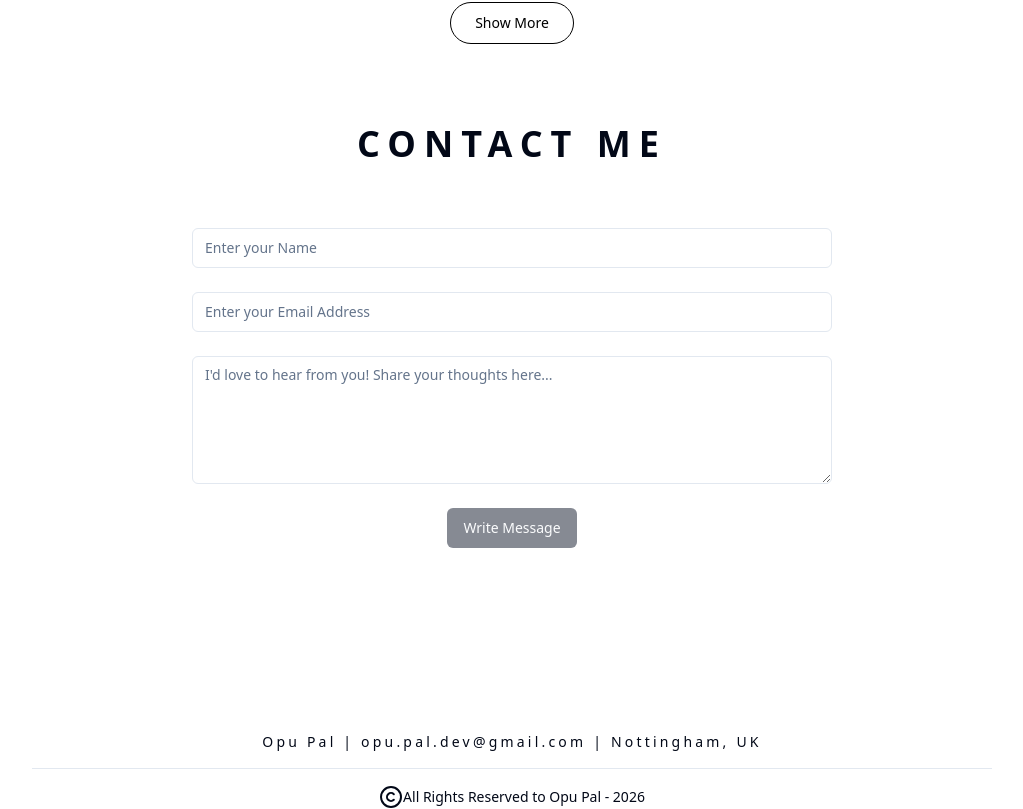
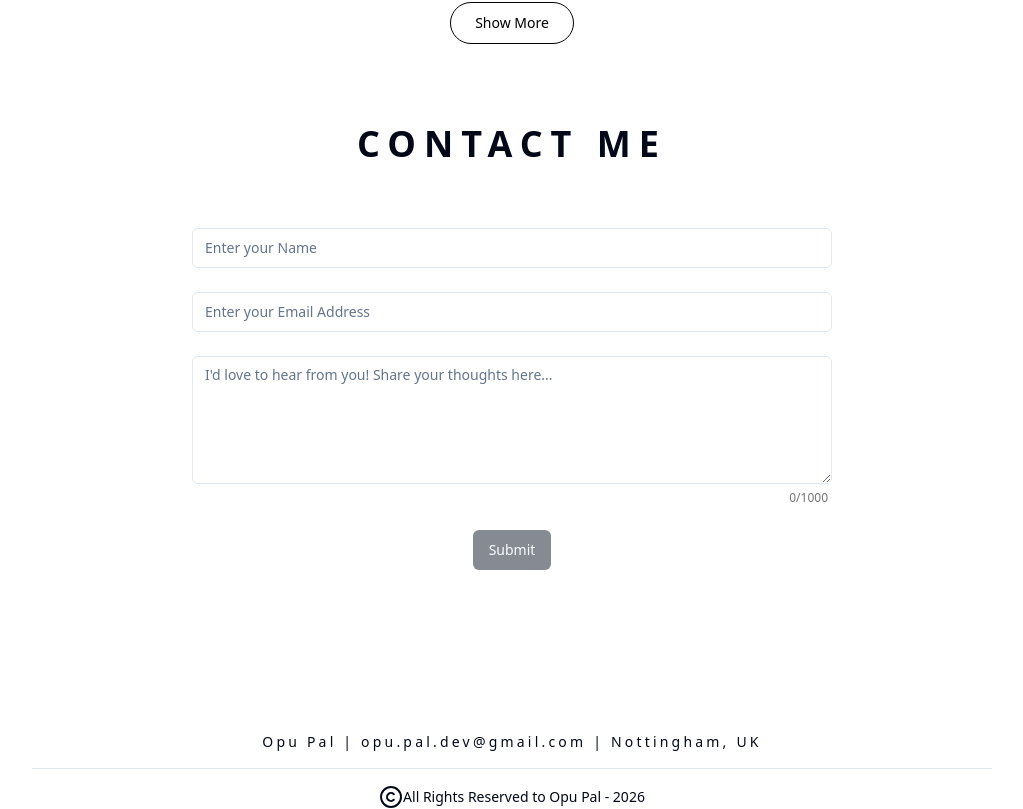
Before and after one commit to opurbo007/portfolio, a Next.js app: page / in a window 1280 px wide. Shown: the part 2665-3474 px from the top of the page, without its empty margins (128-1151 px from the left). Built offline with nearby package versions, Linux system fonts and the light colour scheme.

Commit message:
refactor Contact component: enhance form validation, improve error handling, and streamline user input management

```diff
--- a/src/components/Contact.tsx
+++ b/src/components/Contact.tsx
@@ -1,92 +1,207 @@
 "use client";
 import axios from "axios";
-import { useEffect, useState } from "react";
+import { useState } from "react";
 import toast from "react-hot-toast";
 import { Button } from "./ui/button";
 import { Input } from "./ui/input";
 import { Textarea } from "./ui/textarea";
+
+type FormData = {
+  name: string;
+  email: string;
+  message: string;
+};
+
+type FormErrors = {
+  name?: string;
+  email?: string;
+  message?: string;
+};
+
+const EMAIL_REGEX = /^[^\s@]+@[^\s@]+\.[^\s@]+$/;
+
+const validate = (data: FormData): FormErrors => {
+  const errors: FormErrors = {};
+
+  if (!data.name.trim()) {
+    errors.name = "Name is required";
+  } else if (data.name.trim().length < 2) {
+    errors.name = "Name must be at least 2 characters";
+  } else if (data.name.trim().length > 50) {
+    errors.name = "Name must be under 50 characters";
+  }
+
+  if (!data.email.trim()) {
+    errors.email = "Email is required";
+  } else if (!EMAIL_REGEX.test(data.email.trim())) {
+    errors.email = "Please enter a valid email address";
+  }
+
+  if (!data.message.trim()) {
+    errors.message = "Message is required";
+  } else if (data.message.trim().length < 10) {
+    errors.message = "Message must be at least 10 characters";
+  } else if (data.message.trim().length > 1000) {
+    errors.message = "Message must be under 1000 characters";
+  }
+
+  return errors;
+};
+
 const Contact = () => {
-  const [userMessage, setUserMessage] = useState({
+  const [userMessage, setUserMessage] = useState<FormData>({
     name: "",
     email: "",
     message: "",
   });
-
-  const [disable, setDisable] = useState(false);
+  const [errors, setErrors] = useState<FormErrors>({});
+  const [touched, setTouched] = useState<Record<keyof FormData, boolean>>({
+    name: false,
+    email: false,
+    message: false,
+  });
   const [loading, setLoading] = useState(false);
 
-  useEffect(() => {
-    if (userMessage.email.length > 0 && userMessage.message.length > 0) {
-      setDisable(false);
-    } else {
-      setDisable(true);
+  const formErrors = validate(userMessage);
+  const isValid = Object.keys(formErrors).length === 0;
+
+  const handleChange = (field: keyof FormData, value: string) => {
+    setUserMessage((prev) => ({ ...prev, [field]: value }));
+    if (touched[field]) {
+      setErrors(validate({ ...userMessage, [field]: value }));
     }
-  }, [userMessage]);
+  };
+
+  const handleBlur = (field: keyof FormData) => {
+    setTouched((prev) => ({ ...prev, [field]: true }));
+    setErrors(validate(userMessage));
+  };
 
   const msgSend = async () => {
+    setTouched({ name: true, email: true, message: true });
+    const validationErrors = validate(userMessage);
+    setErrors(validationErrors);
+
+    if (Object.keys(validationErrors).length > 0) {
+      toast.error("Please fix the errors before submitting");
+      return;
+    }
+
     try {
       setLoading(true);
-      const res = await axios.post("/api/contact", {
-        name: userMessage.name,
-        email: userMessage.email,
-        message: userMessage.message,
+      await axios.post("/api/contact", {
+        name: userMessage.name.trim(),
+        email: userMessage.email.trim(),
+        message: userMessage.message.trim(),
       });
 
       toast.success("Successfully sent");
-      setUserMessage({
-        name: "",
-        email: "",
-        message: "",
-      });
-    } catch (error: any) {
+      setUserMessage({ name: "", email: "", message: "" });
+      setErrors({});
+      setTouched({ name: false, email: false, message: false });
+    } catch (error) {
       toast.error("Error sending message");
     } finally {
       setLoading(false);
     }
   };
+
+  const handleKeyDown = (e: React.KeyboardEvent<HTMLFormElement>) => {
+    if (e.key === "Enter" && (e.metaKey || e.ctrlKey)) {
+      e.preventDefault();
+      msgSend();
+    }
+  };
+
+  const fieldError = (field: keyof FormData) =>
+    touched[field] ? errors[field] : undefined;
+
   return (
-    <div className="h-full sm:h-[40rem] py-8 ">
+    <div className="h-full sm:h-[40rem] py-8">
       <div>
         <h2 className="flex items-center justify-center font-semibold text-4xl pb-16 tracking-[0.5rem] text-center">
           CONTACT ME
         </h2>
       </div>
 
-      <div>
-        <div className="flex items-center flex-col gap-6 dark:text-slate-950">
+      <form
+        onKeyDown={handleKeyDown}
+        onSubmit={(e) => {
+          e.preventDefault();
+          msgSend();
+        }}
+        className="flex items-center flex-col gap-6"
+        noValidate
+      >
+        <div className="w-3/4 sm:w-1/2 space-y-1.5">
           <Input
             type="text"
             placeholder="Enter your Name"
-            className="w-3/4 sm:w-1/2 dark:bg-slate-50"
+            className={`dark:bg-slate-50 ${
+              fieldError("name")
+                ? "border-red-500 focus-visible:ring-red-500"
+                : ""
+            }`}
             value={userMessage.name}
-            onChange={(e) =>
-              setUserMessage({ ...userMessage, name: e.target.value })
-            }
+            onChange={(e) => handleChange("name", e.target.value)}
+            onBlur={() => handleBlur("name")}
+            maxLength={50}
+            aria-invalid={!!fieldError("name")}
           />
+          {fieldError("name") && (
+            <p className="text-xs text-red-500 px-1">{fieldError("name")}</p>
+          )}
+        </div>
+
+        <div className="w-3/4 sm:w-1/2 space-y-1.5">
           <Input
             type="email"
             placeholder="Enter your Email Address"
-            className="w-3/4 sm:w-1/2 dark:bg-slate-50"
+            className={`dark:bg-slate-50 ${
+              fieldError("email")
+                ? "border-red-500 focus-visible:ring-red-500"
+                : ""
+            }`}
             value={userMessage.email}
-            onChange={(e) =>
-              setUserMessage({ ...userMessage, email: e.target.value })
-            }
+            onChange={(e) => handleChange("email", e.target.value)}
+            onBlur={() => handleBlur("email")}
+            aria-invalid={!!fieldError("email")}
           />
+          {fieldError("email") && (
+            <p className="text-xs text-red-500 px-1">{fieldError("email")}</p>
+          )}
+        </div>
+
+        <div className="w-3/4 sm:w-1/2 space-y-1.5">
           <Textarea
-            className="w-3/4 sm:w-1/2 h-32 dark:bg-slate-50 text-wrap"
-            placeholder={
-              "I'd love to hear from you! Share your thoughts here..."
-            }
+            className={`h-32 dark:bg-slate-50 text-wrap ${
+              fieldError("message")
+                ? "border-red-500 focus-visible:ring-red-500"
+                : ""
+            }`}
+            placeholder="I'd love to hear from you! Share your thoughts here..."
             value={userMessage.message}
-            onChange={(e) =>
-              setUserMessage({ ...userMessage, message: e.target.value })
-            }
+            onChange={(e) => handleChange("message", e.target.value)}
+            onBlur={() => handleBlur("message")}
+            maxLength={1000}
+            aria-invalid={!!fieldError("message")}
           />
-          <Button onClick={msgSend} disabled={disable || loading}>
-            {loading ? "Sending" : disable ? "Write Message" : "Submit"}
-          </Button>
+          <div className="flex justify-between items-center px-1">
+            {fieldError("message") ? (
+              <p className="text-xs text-red-500">{fieldError("message")}</p>
+            ) : (
+              <span />
+            )}
+            <p className="text-xs text-neutral-500">
+              {userMessage.message.length}/1000
+            </p>
+          </div>
         </div>
-      </div>
+
+        <Button type="submit" disabled={!isValid || loading}>
+          {loading ? "Sending..." : "Submit"}
+        </Button>
+      </form>
     </div>
   );
 };
```
Also changed, not shown: 1 other file (tests, documents, lock files or other folders).
